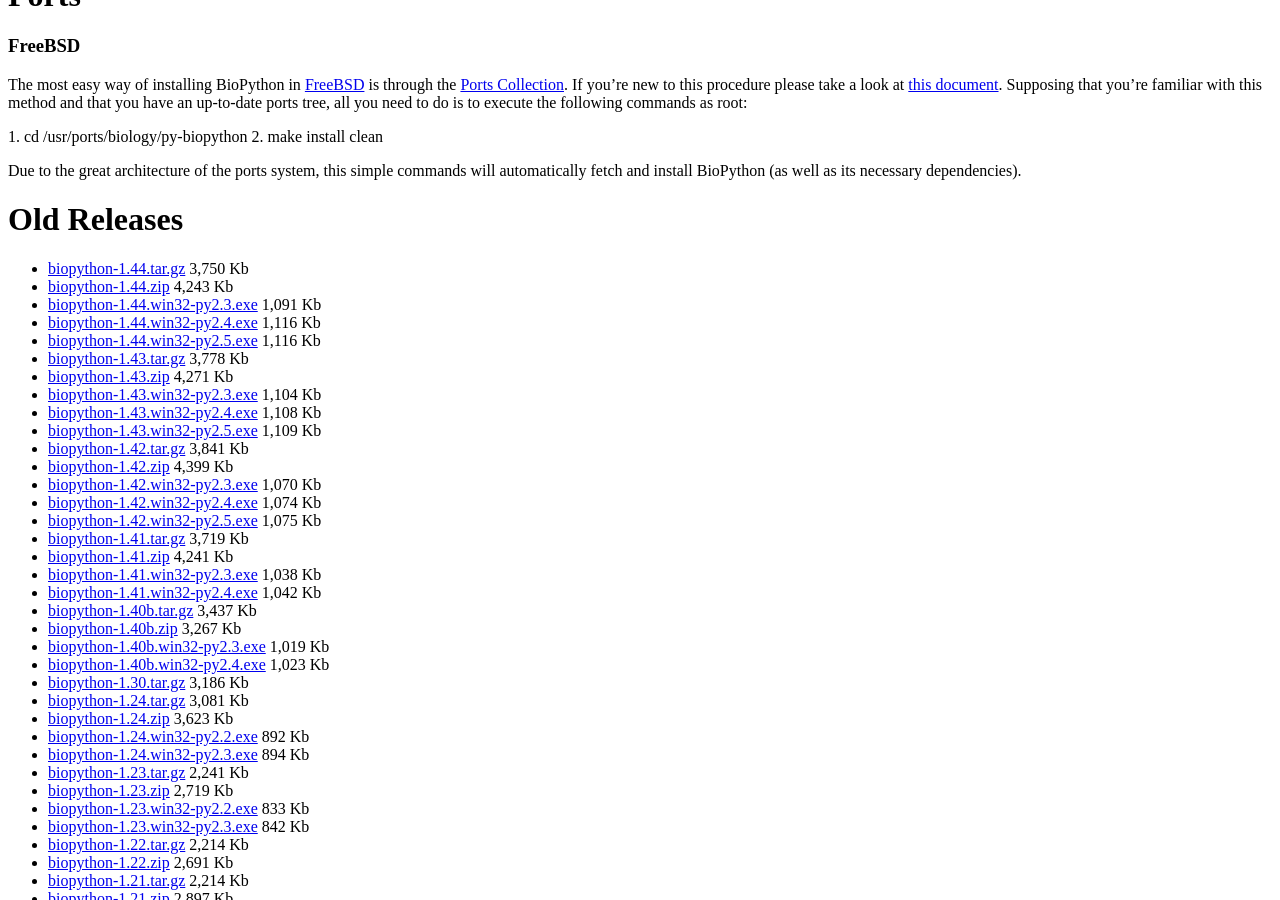
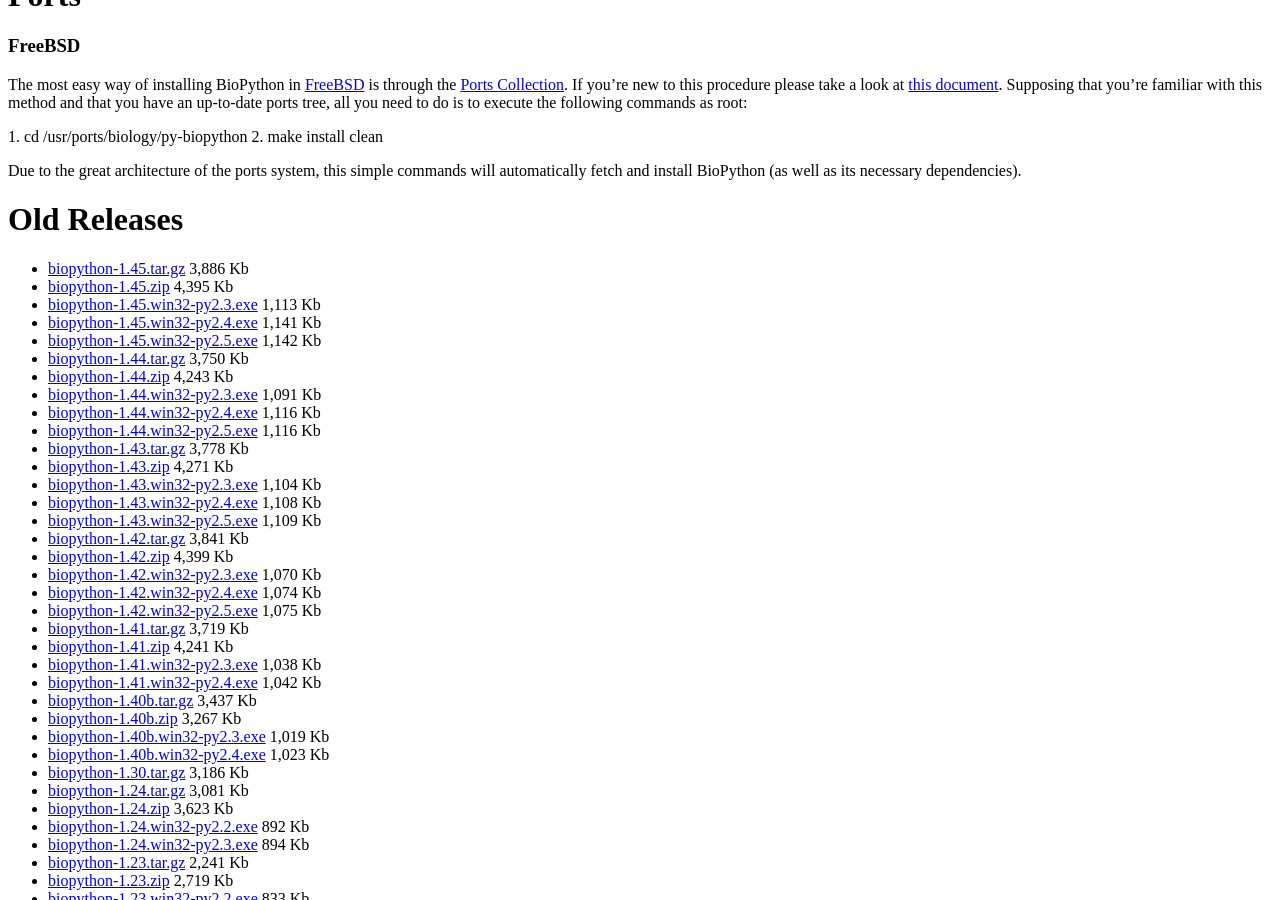
Before and after one commit to biopython/biopython.github.io, a Jekyll site: the page built from wiki/Download.md, in a window 1280 px wide and 900 px high, scrolled down 1917 px. Built offline with Jekyll 4.4.1, drawn with Linux system fonts in a browser that asks for light colours.

Commit message:
/* Old Releases */

```diff
--- a/wiki/Download.md
+++ b/wiki/Download.md
@@ -180,6 +180,16 @@ dependencies).
 Old Releases
 ============
 
+-   [biopython-1.45.tar.gz](http://biopython.org/DIST/biopython-1.45.tar.gz)
+    3,886 Kb
+-   [biopython-1.45.zip](http://biopython.org/DIST/biopython-1.45.zip)
+    4,395 Kb
+-   [biopython-1.45.win32-py2.3.exe](http://biopython.org/DIST/biopython-1.45.win32-py2.3.exe)
+    1,113 Kb
+-   [biopython-1.45.win32-py2.4.exe](http://biopython.org/DIST/biopython-1.45.win32-py2.4.exe)
+    1,141 Kb
+-   [biopython-1.45.win32-py2.5.exe](http://biopython.org/DIST/biopython-1.45.win32-py2.5.exe)
+    1,142 Kb
 -   [biopython-1.44.tar.gz](http://biopython.org/DIST/biopython-1.44.tar.gz)
     3,750 Kb
 -   [biopython-1.44.zip](http://biopython.org/DIST/biopython-1.44.zip)
```
Also changed, not shown: 1 other file.
